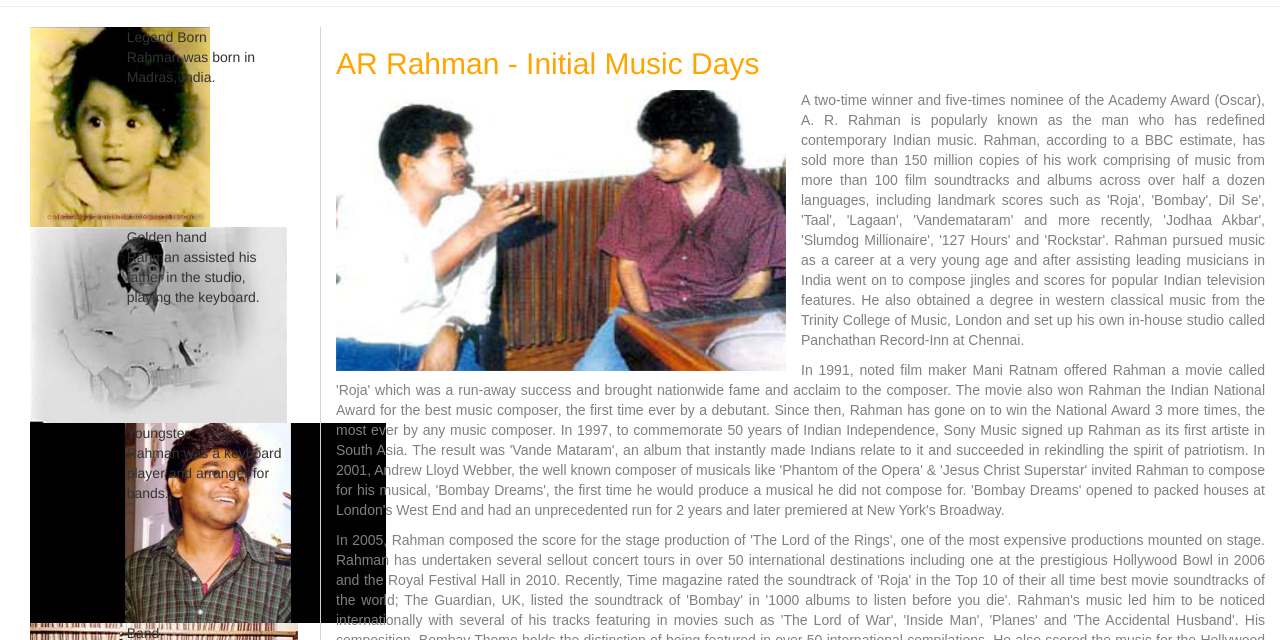
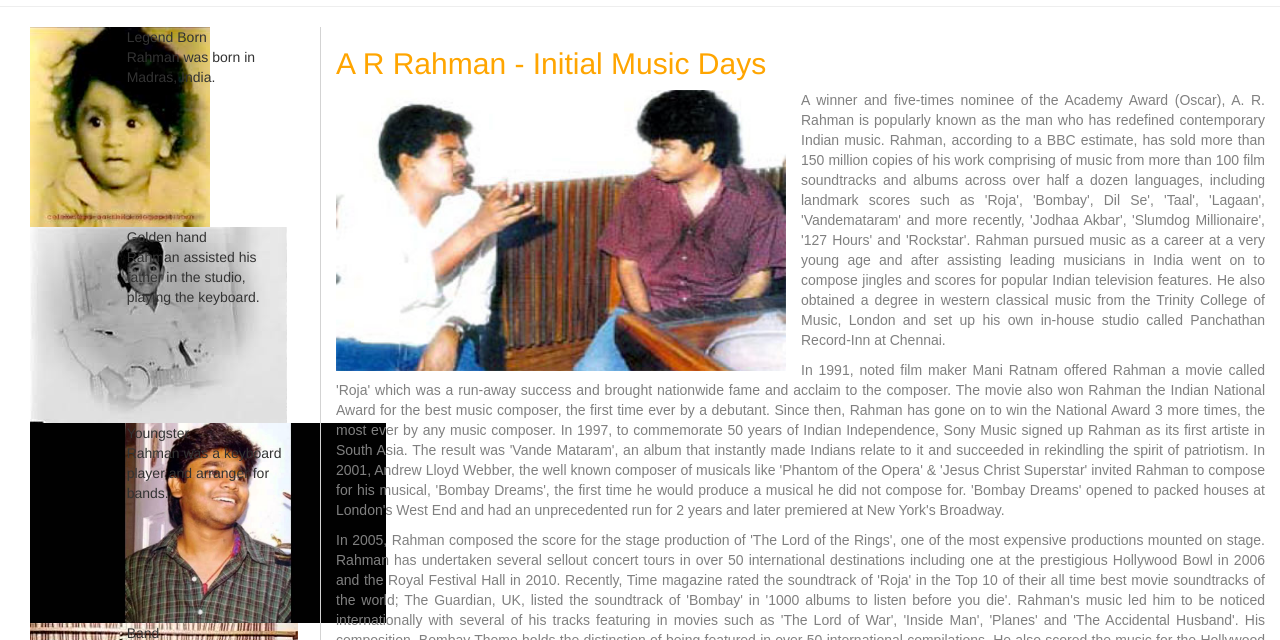
Before and after one commit to marshs2/motcham, a plain HTML site: page motch 1/index.html in a window 1280 px wide. Shown: the part 87-727 px from the top of the page. Drawn offline with Linux system fonts and the light colour scheme.

Commit message:
Merge on the latest from Stephen

```diff
--- a/motch 1/index.html
+++ b/motch 1/index.html
@@ -126,14 +126,14 @@
   <article class="col-md-9 separator">
     <header>
       <section>
-        <h2 class="headtext">AR Rahman - Initial Music Days</h2>
+        <h2 class="headtext">A R Rahman - Initial Music Days</h2>
       </section>
       <section class="content">
         <div id="carousel" class="image">
           <img class="bottom" src="assets/ar_rahman_1.jpg" />
           <img class="top" src="assets/ar_rahman_2.jpg" />
         </div>
-        <p>A two-time winner and five-times nominee of the Academy Award (Oscar), A. R. Rahman is popularly known as the man
+        <p><span class="first">A </span> winner and five-times nominee of the Academy Award (Oscar), A. R. Rahman is popularly known as the man
           who has redefined contemporary Indian music. Rahman, according to a BBC estimate, has sold more than 150 million
           copies of his work comprising of music from more than 100 film soundtracks and albums across over half a dozen
           languages, including landmark scores such as 'Roja', 'Bombay', Dil Se', 'Taal', 'Lagaan', 'Vandemataram' and more
```
